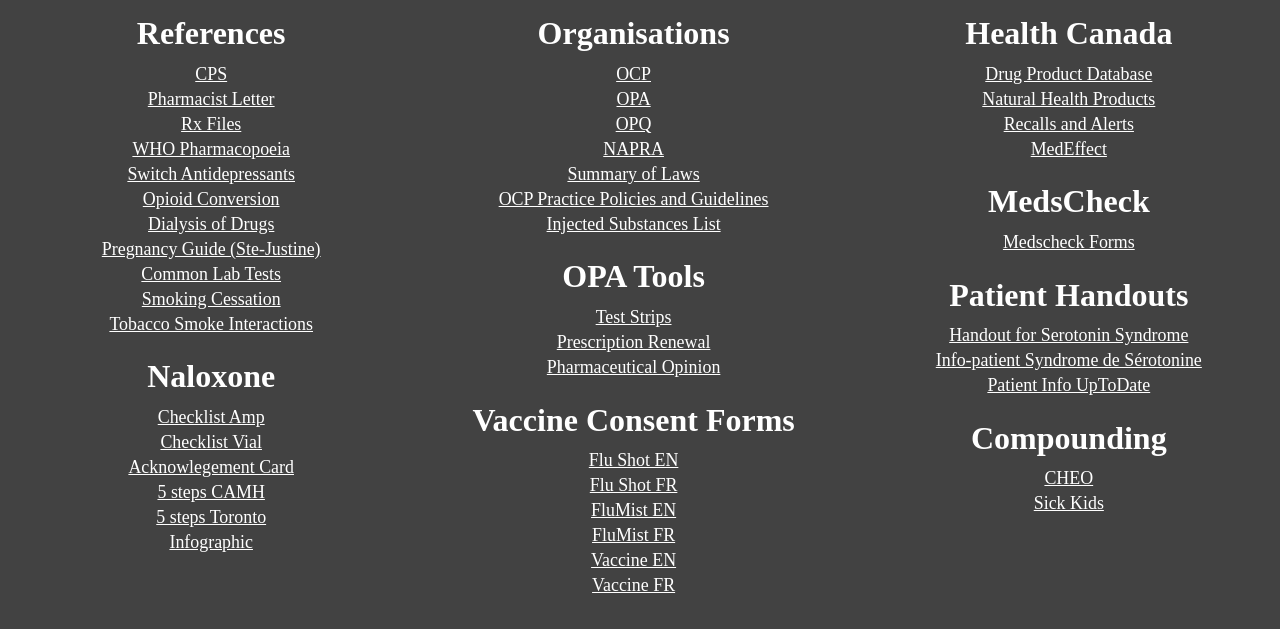
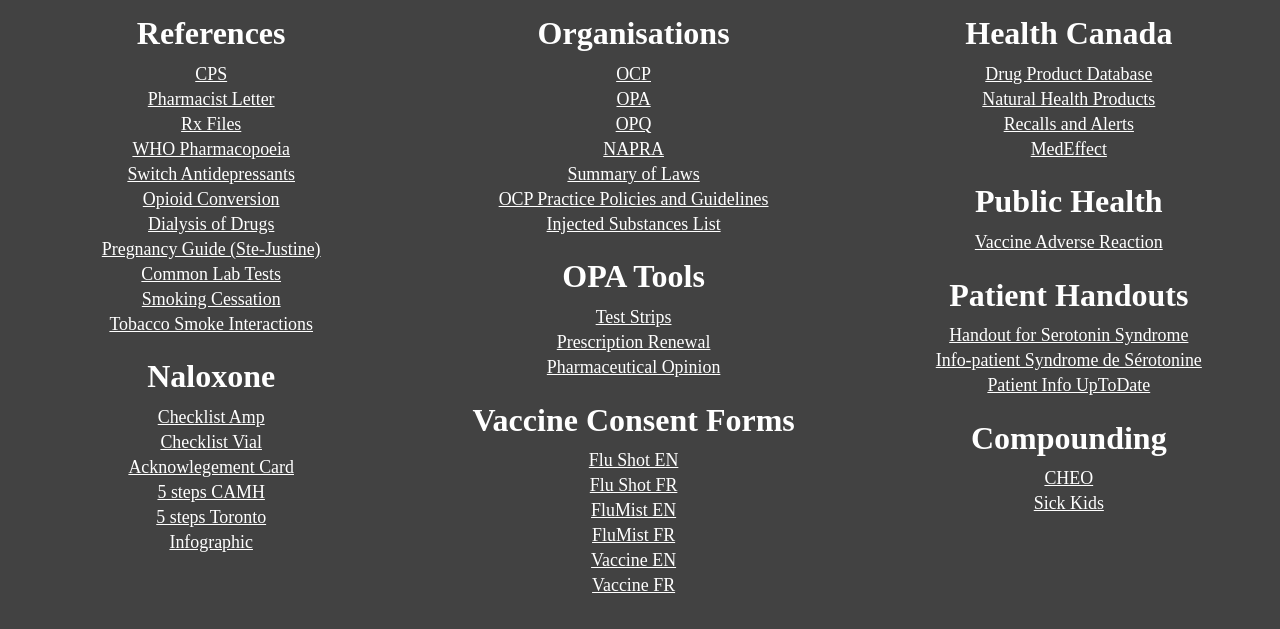
Before and after one commit to camilrph/camilrph.github.io, a plain HTML site: page pharm.html in a window 1280 px wide. Shown: the part 89-718 px from the top of the page. Drawn offline with Linux system fonts and the light colour scheme.

Commit message:
remove medscheck form add public health ontario

```diff
--- a/pharm.html
+++ b/pharm.html
@@ -83,9 +83,9 @@
 				<li><a href="http://www.healthycanadians.gc.ca/recall-alert-rappel-avis/index-eng.php">Recalls and Alerts</a></li>
 				<li><a href="https://www.canada.ca/en/health-canada/services/drugs-health-products/medeffect-canada.html">MedEffect</a></li>
 			</ul>
-		<h1>MedsCheck</h1>
+		<h1>Public Health</h1>
 			<ul>
-				<li><a href="http://www.health.gov.on.ca/en/pro/programs/drugs/medscheck/forms.aspx">Medscheck Forms</a></li>
+				<li><a href="https://www.publichealthontario.ca/-/media/Documents/A/2020/aefi-reporting-form.pdf?la=en&rev=d745244160e3430cbd40bf2074e52a31&sc_lang=en&hash=B5AD31E707B64F3E122E17E4FA29D96C">Vaccine Adverse Reaction</a></li>
 			</ul>
 		<h1>Patient Handouts</h1>
 			<ul>
```
